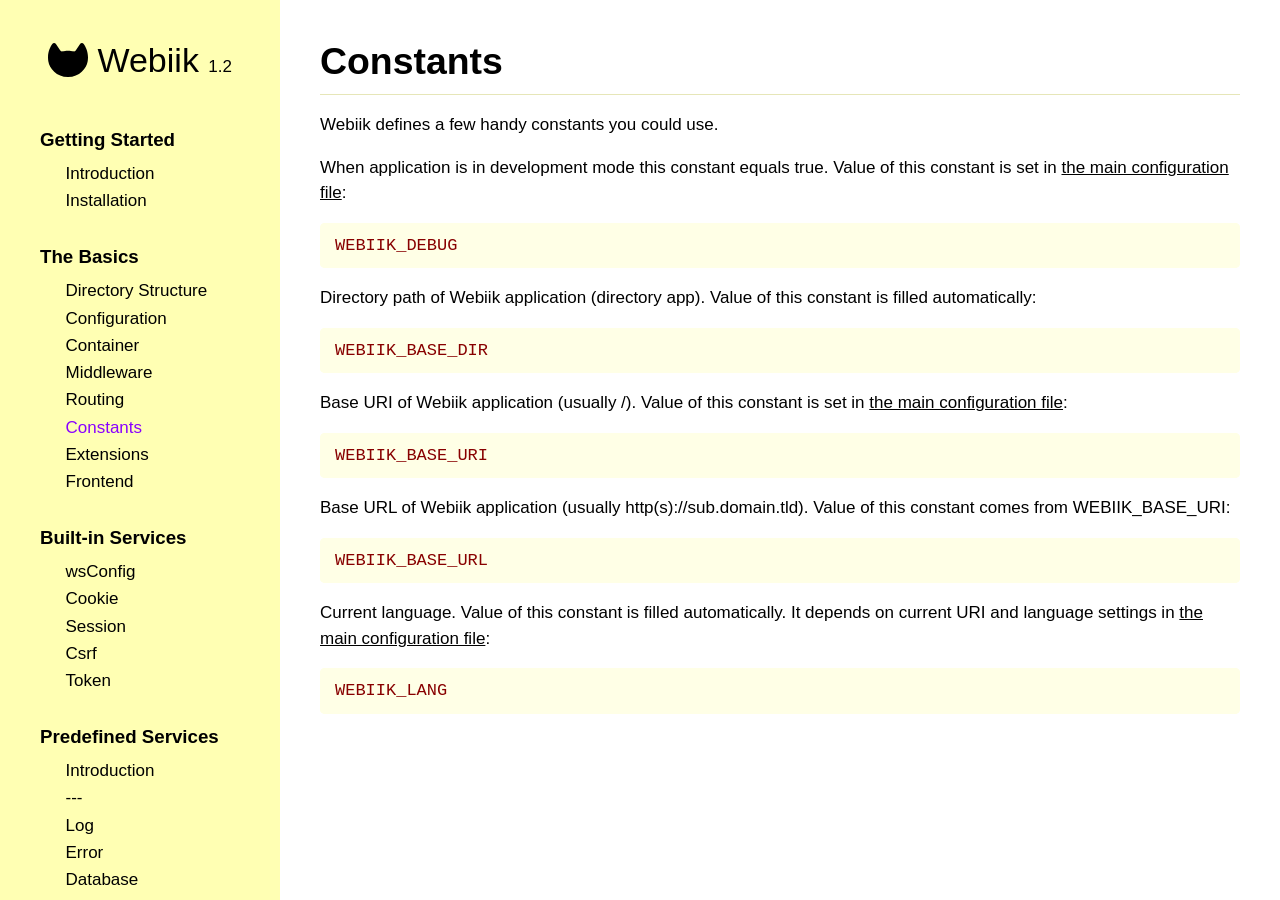
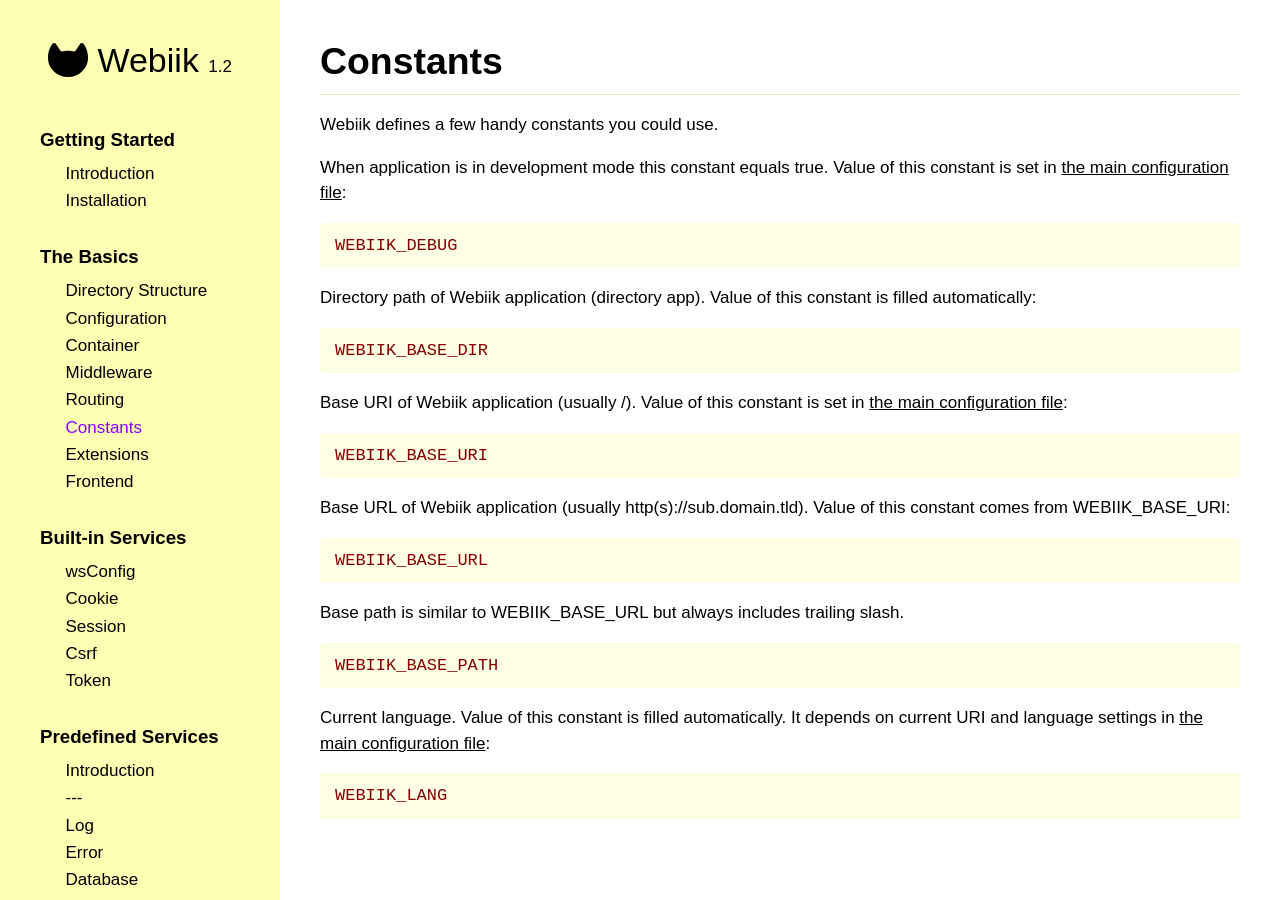
Before and after one commit to webiik/webiik, a Jekyll site: the page built from constants.md, in a window 1280 px wide. Built offline with Jekyll 4.4.1, drawn with Linux system fonts in a browser that asks for light colours.

Commit message:
add WEBIIK_BASE_PATH

````diff
--- a/constants.md
+++ b/constants.md
@@ -26,6 +26,11 @@ Base URL of Webiik application (usually http(s)://sub.domain.tld). Value of this
 WEBIIK_BASE_URL
 ```
 
+Base path is similar to WEBIIK_BASE_URL but always includes trailing slash.
+```php
+WEBIIK_BASE_PATH
+```
+
 Current language. Value of this constant is filled automatically. It depends on current URI and language settings in [the main configuration file](/configuration):
 ```php
 WEBIIK_LANG
````
